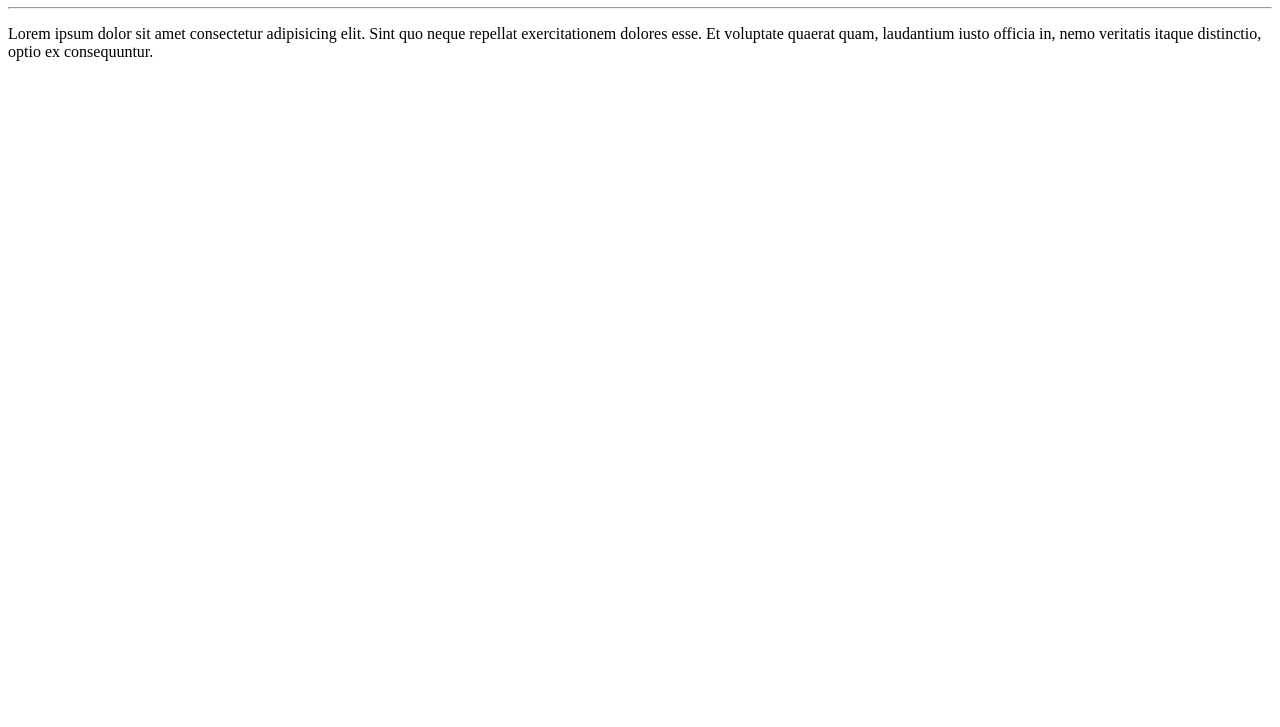
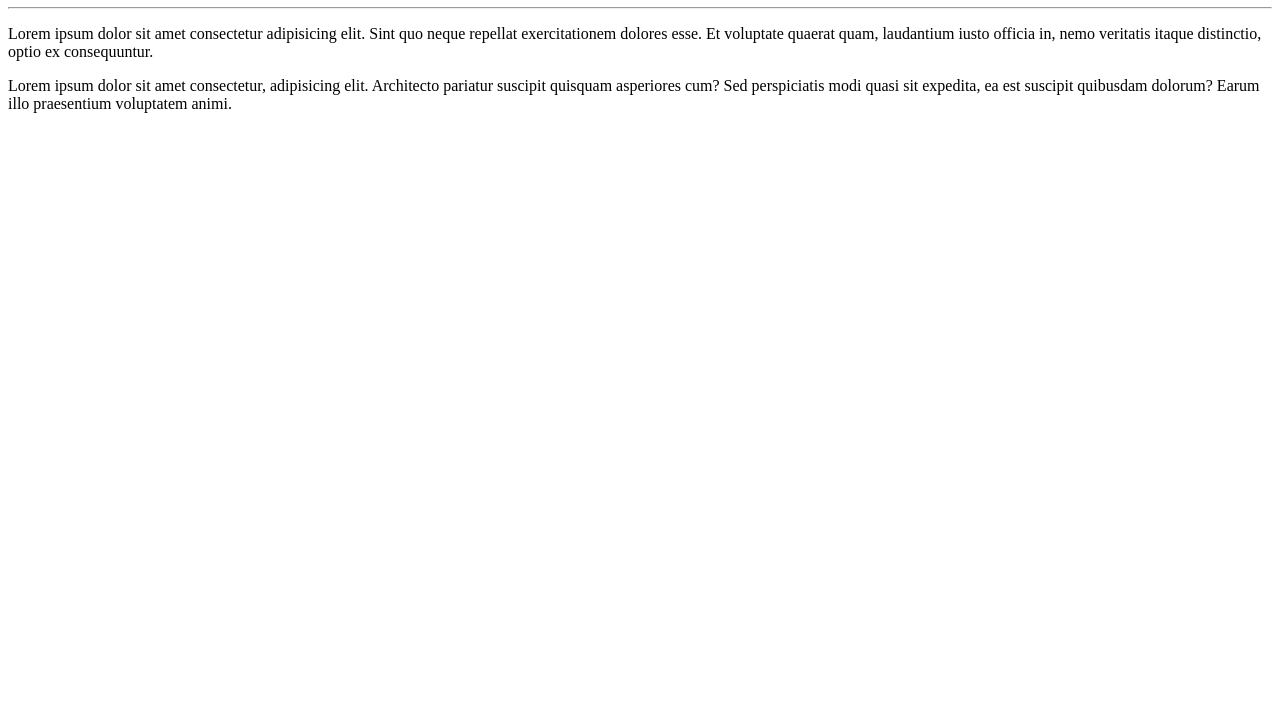
Before and after one commit to claraireno/Git-Digital, a plain HTML site: page site-exemplo/index.html in a window 1280 px wide. Shown: the part 73-800 px from the top of the page. Drawn offline with Linux system fonts and the light colour scheme.

Commit message:
adicionei um parágrafo

```diff
--- a/site-exemplo/index.html
+++ b/site-exemplo/index.html
@@ -9,5 +9,6 @@
   <h1>Git Digital</h1>
   <hr>
   <p>Lorem ipsum dolor sit amet consectetur adipisicing elit. Sint quo neque repellat exercitationem dolores esse. Et voluptate quaerat quam, laudantium iusto officia in, nemo veritatis itaque distinctio, optio ex consequuntur.</p>
+  <p>Lorem ipsum dolor sit amet consectetur, adipisicing elit. Architecto pariatur suscipit quisquam asperiores cum? Sed perspiciatis modi quasi sit expedita, ea est suscipit quibusdam dolorum? Earum illo praesentium voluptatem animi.</p>
 </body>
 </html>
```
